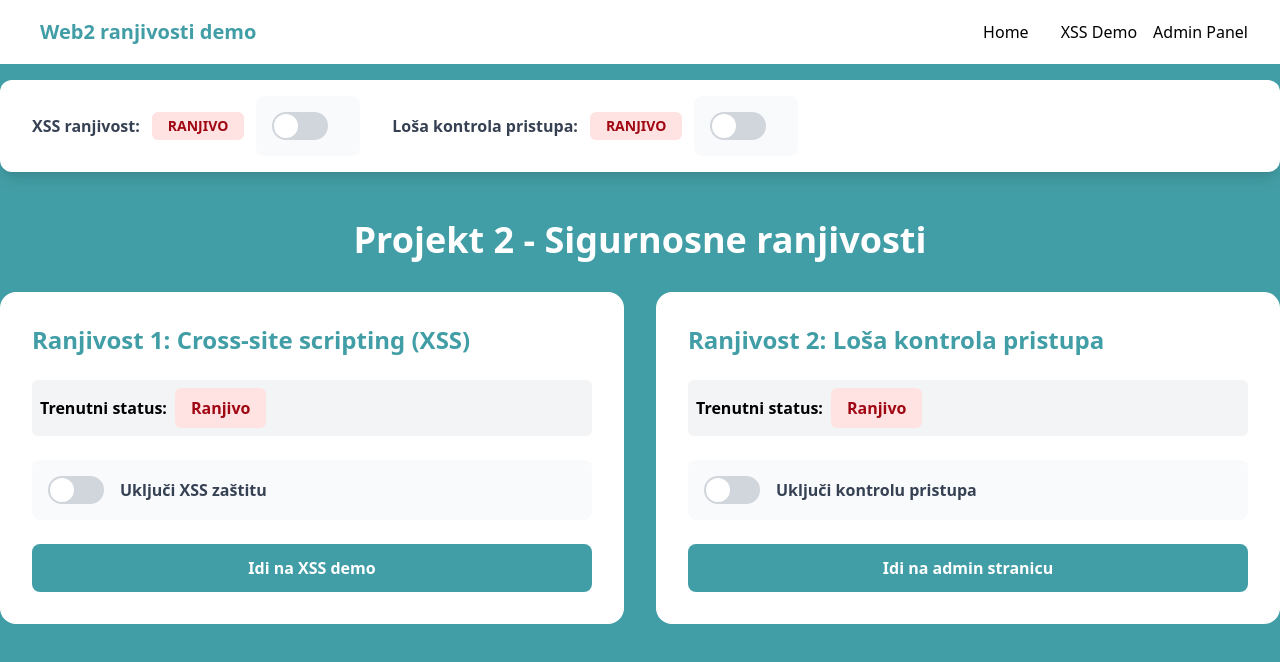
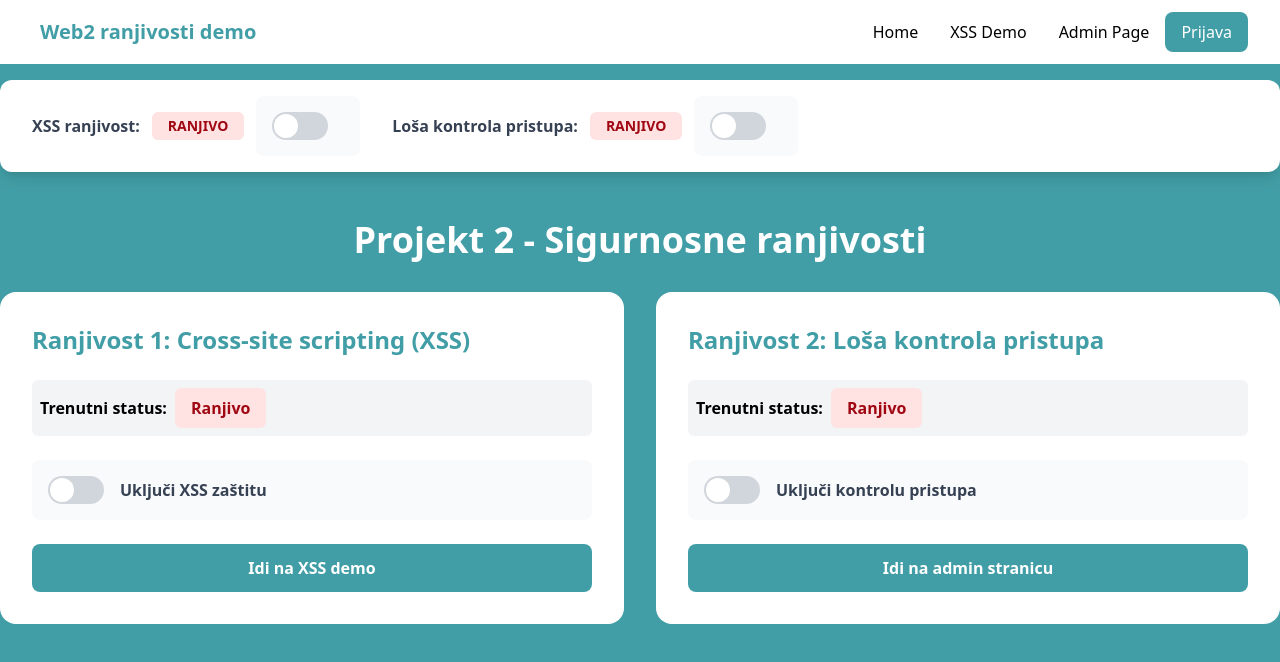
Before and after one commit to dominikpavelic/web2-project2, a React (Vite) app in the folder client/: page / in a window 1280 px wide. Shown: the top 662 px of the page. Built offline with nearby package versions, Linux system fonts and the light colour scheme; no server answers.

Commit message:
display current user in nav bar

```diff
--- a/client/src/components/NavBar.tsx
+++ b/client/src/components/NavBar.tsx
@@ -1,6 +1,14 @@
 import { Link } from "react-router-dom";
+import { useAuth } from "hooks";
 
 const NavBar = () => {
+
+    const {user, logout} = useAuth();
+
+    const handleLogout = async () => {
+        await logout();
+    };
+
     return (
         <nav className="navbar">
             <div className="max-w-7xl mx-auto px-8">
@@ -18,14 +26,37 @@ const NavBar = () => {
                             XSS Demo
                         </Link>
 
-                        <Link to="/admin" className="hover:text-primary font-medium">
-                            Admin Panel
+                        <Link to="/admin" className="hover:text-primary font-medium mx-4">
+                            Admin Page
                         </Link>
+
+                        {user ? (
+                            <div className="flex items-center space-x-4">
+                                <div className="text-sm">
+                                    <span className="text-gray-600">Prijavljen kao: </span>
+                                    <span className="font-semibold text-gray-900">{user.username}</span>
+                                    <span className={`ml-2 ${user.role === 'admin' ? 'admin' : 'user'}`}>
+                                      {user.role}
+                                    </span>
+                                </div>
+                                <button
+                                    onClick={handleLogout}
+                                    className="bg-primary text-white px-4 py-2 rounded-lg hover:bg-primary-dark transition"
+                                >
+                                    Logout
+                                </button>
+                            </div>
+                        ) : (
+                            <Link
+                                to="/login"
+                                className="bg-primary text-white px-4 py-2 rounded-lg hover:bg-primary-dark transition"
+                            >
+                                Prijava
+                            </Link>
+                        )}
                     </div>
                 </div>
-
             </div>
-
         </nav>
     )
 }
--- a/client/src/index.css
+++ b/client/src/index.css
@@ -34,3 +34,11 @@ body {
 .input {
     @apply w-full px-4 py-3 border border-gray-300 rounded-lg focus:outline-none focus:ring-2 focus:ring-primary;
 }
+
+.admin {
+    @apply bg-red-500 text-white rounded-full font-semibold px-3 py-1;
+}
+
+.user {
+    @apply bg-green-500 text-white rounded-full font-semibold px-3 py-1;
+}
--- a/client/src/pages/Admin.tsx
+++ b/client/src/pages/Admin.tsx
@@ -1,4 +1,4 @@
-import { useSecurity } from "hooks";
+import { useAuth, useSecurity } from "hooks";
 import { useEffect, useState } from "react";
 import type { AdminData, User } from "types";
 import { accessControlApi } from "services";
@@ -6,6 +6,7 @@ import { Link } from "react-router-dom";
 
 const Admin = () => {
     const {config} = useSecurity();
+    const {user: currentUser} = useAuth();
     const [data, setData] = useState<{
         accessGranted: boolean;
         adminData: AdminData[];
@@ -38,6 +39,11 @@ const Admin = () => {
                     <Link to="/" className="btn btn-primary">
                         Početna stranica
                     </Link>
+                    {!currentUser && (
+                        <Link to="/login" className="btn btn-primary">
+                            Prijava
+                        </Link>
+                    )}
                 </div>
 
             </div>
@@ -59,13 +65,6 @@ const Admin = () => {
                     ? 'Korisnici se autentificiraju. Aplikacija je zaštićena.'
                     : 'Nema autentifikacije korisnika. Aplikacije je ranjiva.'}
             </div>
-
-            {!config.accessControlEnabled && (
-                <div className="bg-blue-100 border border-blue-400 text-blue-800 p-4 rounded-lg mb-6">
-                    <strong>Napomena:</strong> Kontrola pristupa je onemogućena. Svi korisnici imaju pristup admin stranici.
-                </div>
-            )}
-
             <div className="mb-8">
                 <h3 className="text-2xl font-bold text-primary mb-4">Osjetljivi admin podaci:</h3>
                 <div className="grid gap-4">
```
